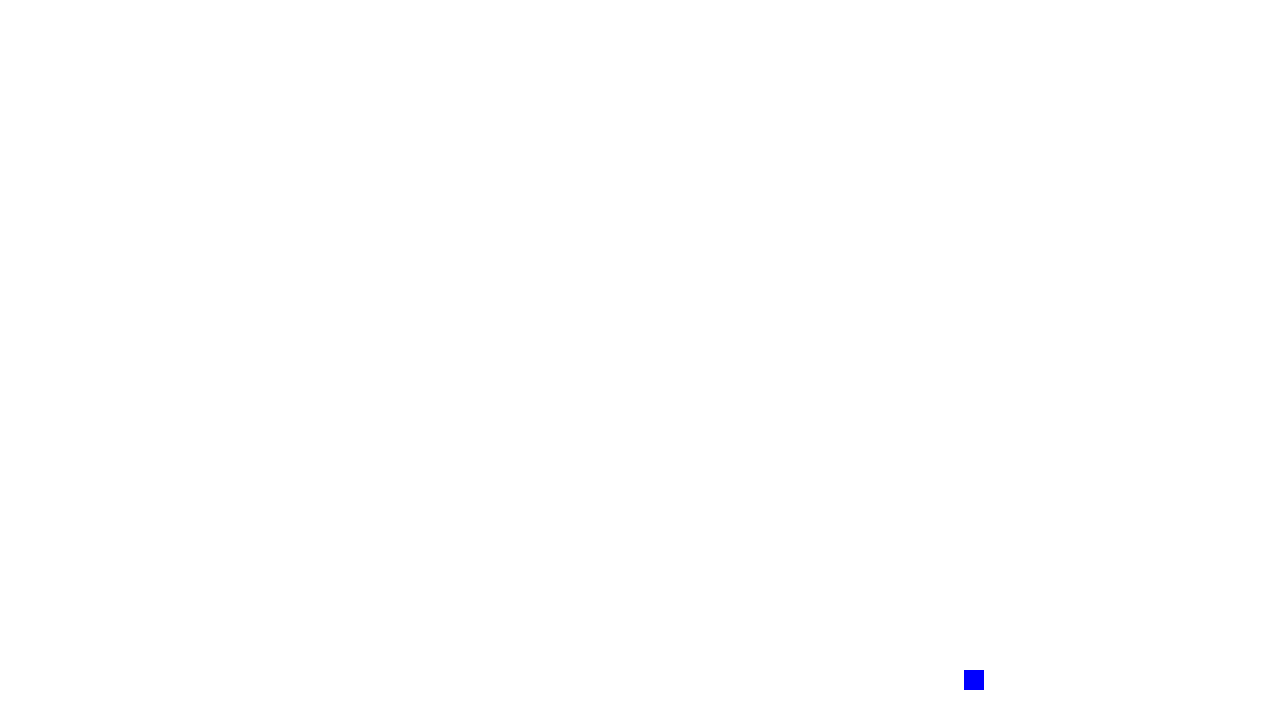
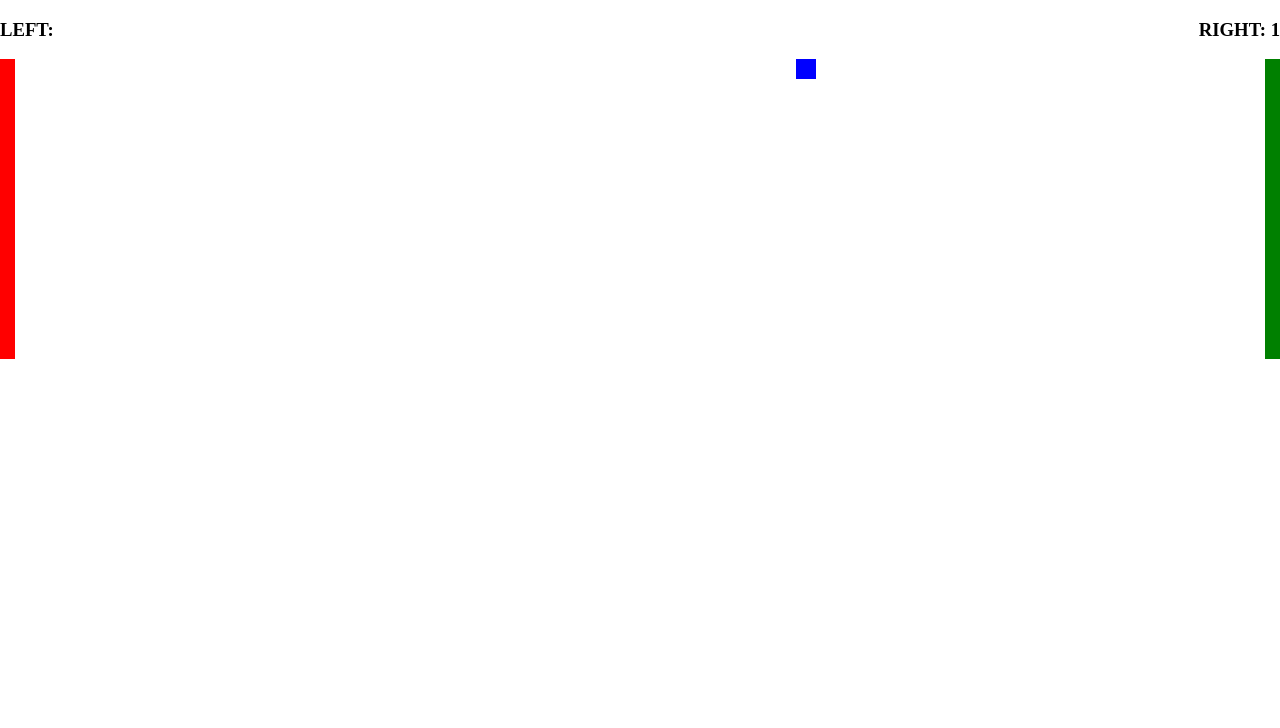
Before and after one commit to bwdev/pong, a website with bundled scripts: page index.html in a window 1280 px wide. Built offline with nearby package versions, Linux system fonts and the light colour scheme.

Commit message:
get the right rect to keep score when blocking ball

```diff
--- a/engine.js
+++ b/engine.js
@@ -1,41 +1,85 @@
-import { Square } from './square.js';
+import { Square, Rectangle } from './square.js';
 
 export class Engine {
     self;
     xPos = 0;
     yPos = 0;
-    xSpeed = 18;
-    ySpeed = 15;
+    leftYPos = 0;
+    rightYPos = 0;
+    xSpeed = 6;
+    ySpeed = 10;
+    left = 0;
+    right = 0;
 
     constructor(width, height, ctx) {
         self = this;
-        this._width = width;
-        this._height = height;
-        this._ctx = ctx;
-        this._drawer = new Square(ctx);
+        self._width = width;
+        self._height = height;
+        self._ctx = ctx;
+        self.square = new Square(ctx);
+        self.leftRect = new Rectangle(ctx);
+        self.rightRect = new Rectangle(ctx);
+
+        self.bumperHeight = 300;
     }
 
     init() {
-        this.xPos = this._width / 2;
-        this.yPos = this._height / 2;
+        self.xPos = self._width / 2;
+        self.yPos = self._height / 2;
 
         self.draw();
+
+        window.addEventListener('keyup', (e) => {
+            console.log(e);
+            if (e.code === 'ArrowDown') self.rightYPos += 100;
+            if (e.code === 'ArrowUp') self.rightYPos -= 100;
+        })
     }
 
     draw() {
         self._ctx.clearRect(0, 0, self._width, self._height);
-        self._drawer.draw(self.xPos, self.yPos, 20, 'blue');
+        self.square.draw(self.xPos, self.yPos, 20, 'blue');
+        self.leftRect.draw(0, self.leftYPos, 15, self.bumperHeight, 'red')
+        self.rightRect.draw(self._width - 15, self.rightYPos, 15, self.bumperHeight, 'green')
         self.update();
 
         requestAnimationFrame(self.draw);
     };
 
     update() {
-        // console.log(self.yPos)
-        if (self.yPos >= self._height || self.yPos < 0) self.ySpeed = -self.ySpeed;
-        if(self.xPos >= self._width || self.xPos < 0) self.xSpeed = -self.xSpeed;
+        let didHitRight = false;
+        if (self.xPos < 0) self.xSpeed = -self.xSpeed;
+        if (self.yPos > self._height || self.yPos < 0) self.ySpeed = -self.ySpeed;
+
+        if ((self.xPos > (self._width - 15)) && (self.yPos < self.rightYPos + self.bumperHeight)) {
+            console.log(self.yPos, self.rightYPos);
+            didHitRight = true;
+            self.xSpeed = -self.xSpeed;
+            self.right++;
+            const rightScore = document.getElementById('rightScore');
+            rightScore.innerHTML = self.right;
+        }
+
+        if (self.xPos > self._width && !didHitRight) {
+            self.xPos = self._width / 2;
+            self.yPos = self._height / 2;
+        }
+        // if (self.yPos > self._height || self.yPos < 0) self.ySpeed = -self.ySpeed;
+
 
         self.xPos += self.xSpeed;
         self.yPos += self.ySpeed;
+
+        // if ((self.xPos > self._width)) {
+        //     self.left++;
+        //     const leftScore = document.getElementById('leftScore');
+        //     leftScore.innerHTML = self.left;
+        // }
+
+        // if (self.xPos < 0) {
+        //     self.right++;
+        //     const rightScore = document.getElementById('rightScore');
+        //     rightScore.innerHTML = self.right;
+        // }
     }
 }
--- a/index.html
+++ b/index.html
@@ -16,6 +16,8 @@
 </head>
 
 <body>
+    <h3 style="float: left;">LEFT: <span id="leftScore"></span></h3>
+    <h3 style="float: right;">RIGHT: <span id="rightScore"></span></h3>
     <canvas id="canvas">
 
     </canvas>
--- a/square.js
+++ b/square.js
@@ -12,4 +12,15 @@ class Square {
     }
 }
 
-export { Square }
+class Rectangle {
+    constructor(ctx) { this.ctx = ctx; }
+
+    draw = (xpos, ypos, sidex, sidey, color) => {
+        this.ctx.beginPath();
+        this.ctx.fillStyle = color;
+        this.ctx.fillRect(xpos, ypos, sidex, sidey);
+        this.ctx.closePath();
+    }
+}
+
+export { Square, Rectangle }
```
